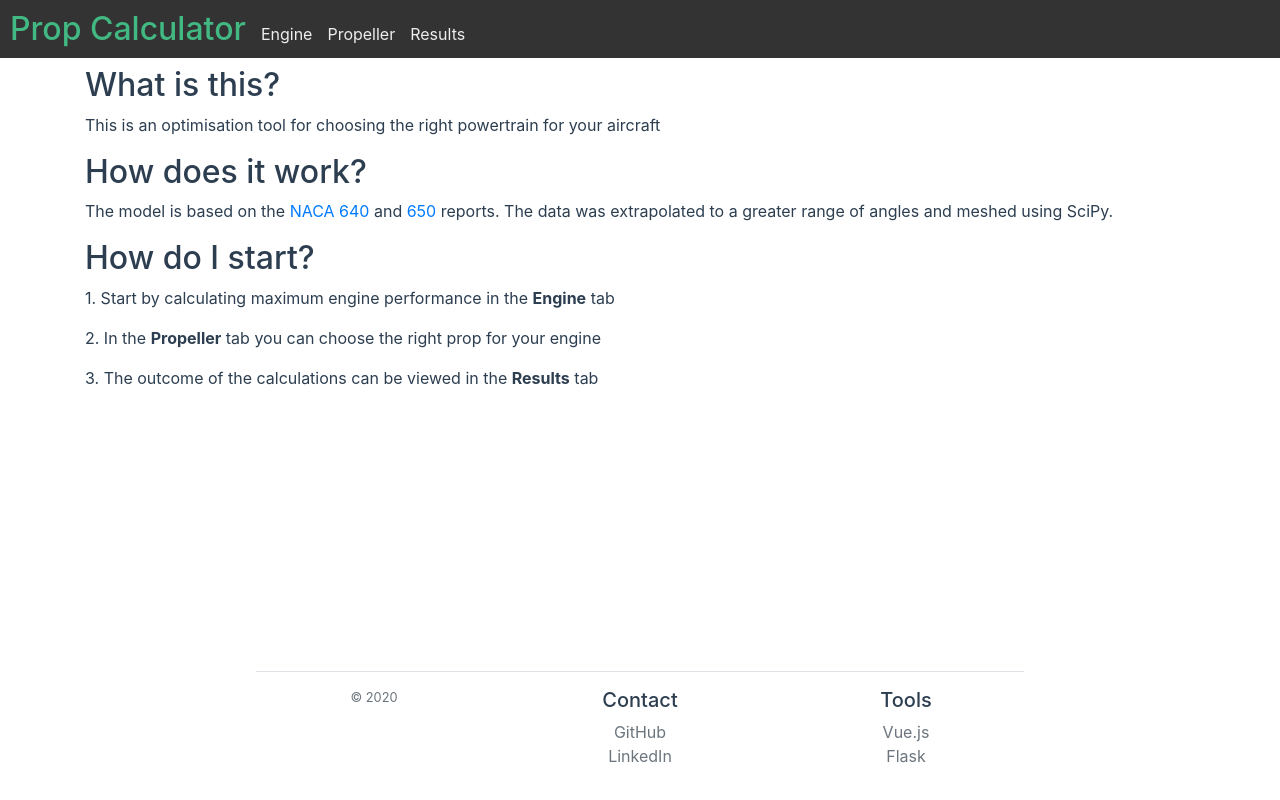
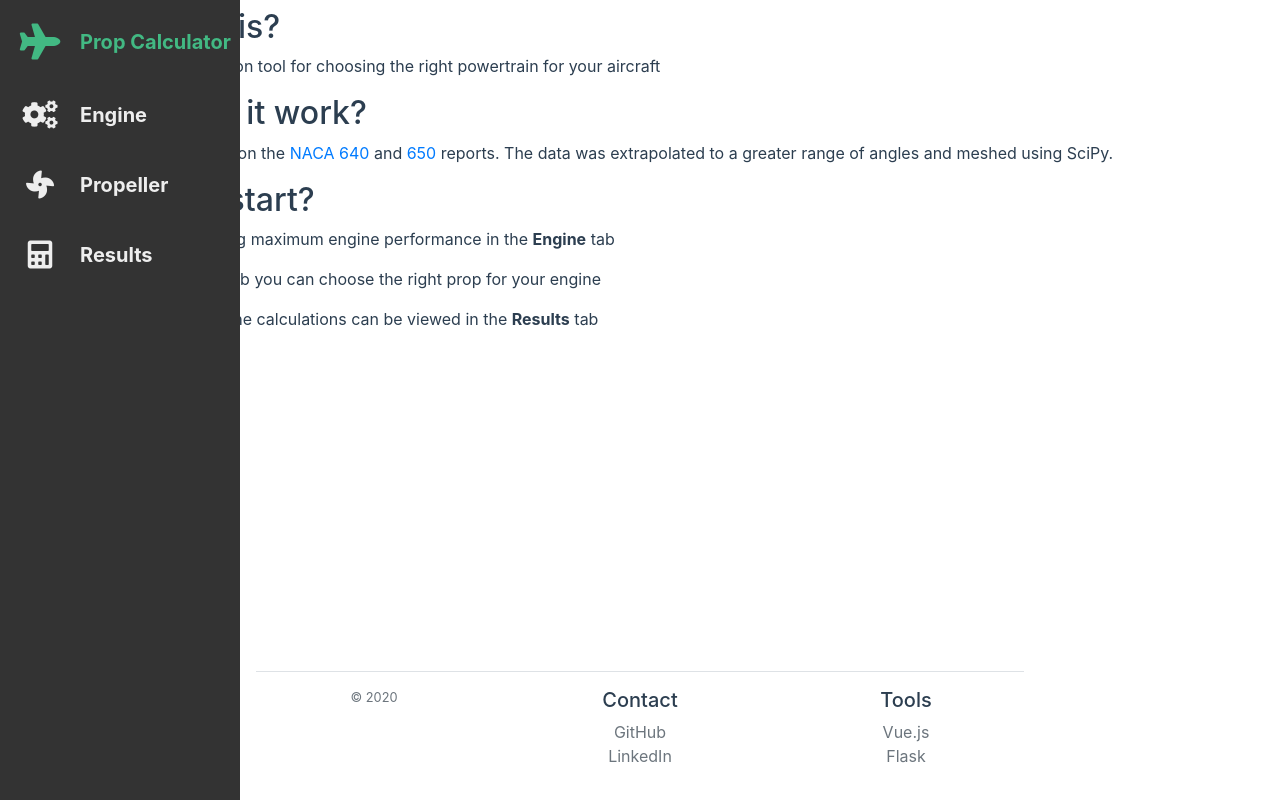
Before and after one commit to adamsmietanka/prop-calculator-vue, a Vue app: page / in a window 1280 px wide. Built offline with nearby package versions, Linux system fonts and the light colour scheme.

Commit message:
feat: move navigation to responsive sidebar

```diff
--- a/src/App.vue
+++ b/src/App.vue
@@ -1,6 +1,6 @@
 <template>
   <div id="app">
-    <Header />
+    <Navigation />
     <router-view />
   </div>
 </template>
@@ -16,12 +16,12 @@
 }
 </style>
 <script>
-import Header from './components/layout/Header.vue';
+import Navigation from './components/layout/Navigation.vue';
 
 export default {
   name: 'app',
   components: {
-    Header,
+    Navigation,
   },
 };
 </script>
--- /dev/null
+++ b/src/components/layout/Navigation.vue
@@ -0,0 +1,128 @@
+<template>
+  <aside :class="{ hidden: !toggled }">
+    <div class="toggler">
+        <i
+          class="fas"
+          v-on:click="toggled = !toggled"
+          :class="{ 'fa-bars': !toggled, 'fa-times': toggled }"
+        />
+      </div>
+    <nav>
+      <router-link to="/" @click.native="hideMobileMenu">
+        <i class="fas fa-plane" />
+        <span>Prop Calculator</span>
+      </router-link>
+      <router-link to="/engine" @click.native="hideMobileMenu">
+        <i class="fas fa-cogs" />
+        <span>Engine</span>
+      </router-link>
+      <router-link to="/propeller" @click.native="hideMobileMenu">
+        <i class="fas fa-fan" />
+        <span>Propeller</span>
+      </router-link>
+      <router-link to="/results" @click.native="hideMobileMenu">
+        <i class="fas fa-calculator" />
+        <span>Results</span>
+      </router-link>
+    </nav>
+  </aside>
+</template>
+
+<script>
+export default {
+  name: 'Navigation',
+  data() {
+    return {
+      toggled: false,
+    };
+  },
+  methods: {
+    hideMobileMenu() {
+      this.toggled = false;
+    },
+  },
+};
+</script>
+
+<style scoped>
+.toggler {
+  display: none;
+}
+
+aside {
+  position: fixed;
+  top: 0;
+  left: 0;
+  height: 100%;
+  width: 5rem;
+  background: #333;
+  color: white;
+  display: flex;
+  flex-direction: column;
+  transition: all 0.25s;
+  z-index: 100;
+}
+
+nav {
+  overflow: hidden;
+}
+
+aside:hover {
+  width: 15rem;
+}
+
+a {
+  display: grid;
+  grid-template-columns: 5rem max-content;
+  justify-items: center;
+  align-items: center;
+  padding: 0.5rem 0;
+  margin-bottom: 1.5rem;
+  transition: all 0.2s ease;
+  text-decoration: none;
+  color: white;
+  font-size: 1.75rem;
+  color: #eee;
+}
+
+a:first-of-type {
+  font-size: 2.25rem;
+  margin-top: 1rem;
+}
+
+a.router-link-exact-active {
+  color: #42b983;
+}
+span {
+  font-weight: 700;
+  font-size: 1.25rem;
+}
+
+@media screen and (max-width: 960px) {
+  aside {
+    width: 15rem;
+  }
+  .hidden {
+    left: -15rem;
+  }
+  header {
+    display: block;
+  }
+
+  .toggler {
+    display: flex;
+    align-items: center;
+    justify-content: center;
+    position: absolute;
+    left: 15rem;
+    width: 4rem;
+    height: 4rem;
+    border-radius: 0 0rem 2.5rem 0rem;
+    opacity: 80%;
+    font-size: 1.5rem;
+    cursor: pointer;
+    color: black;
+    background-color: #ddd;
+  }
+}
+</style>
```
